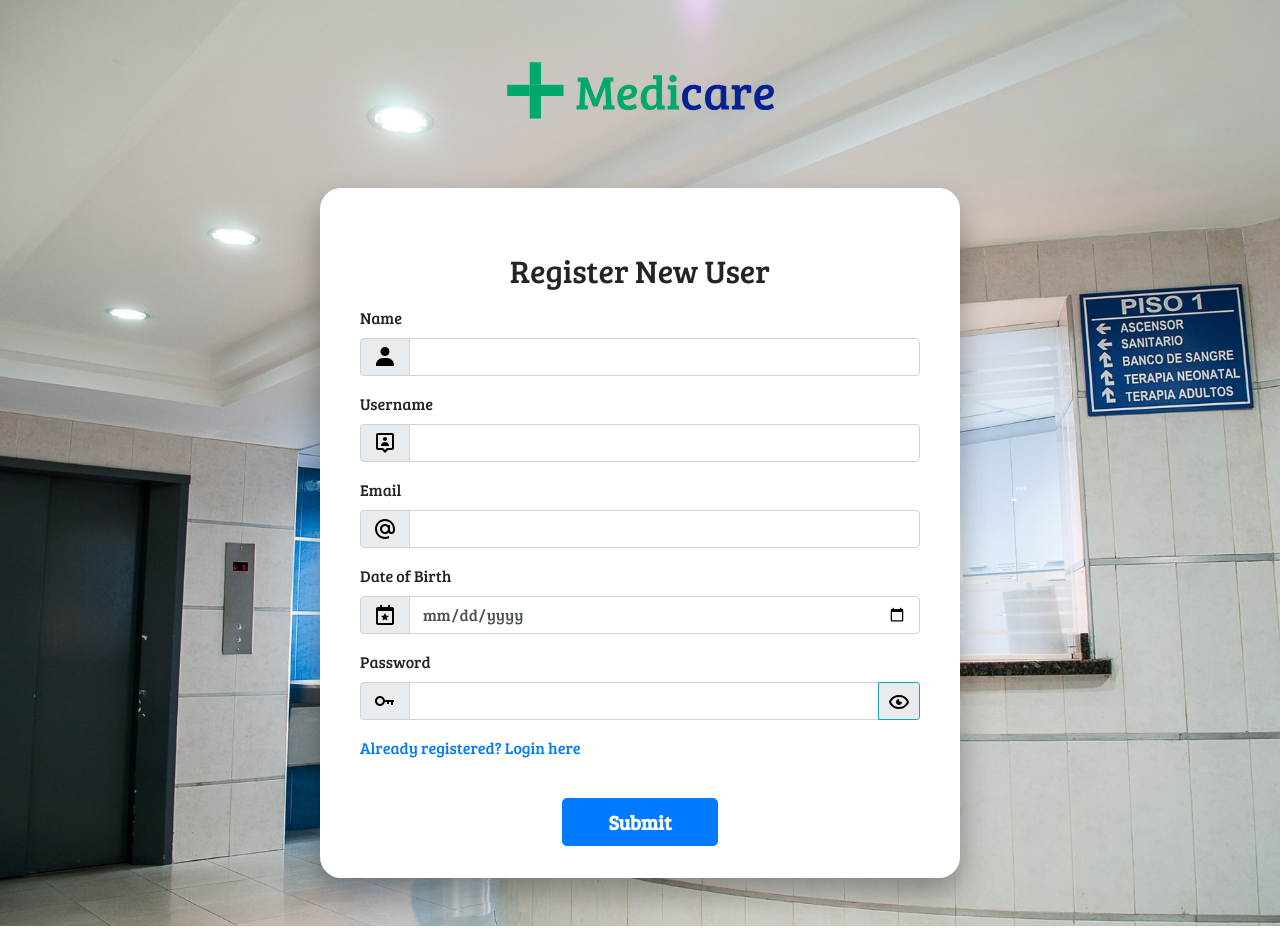
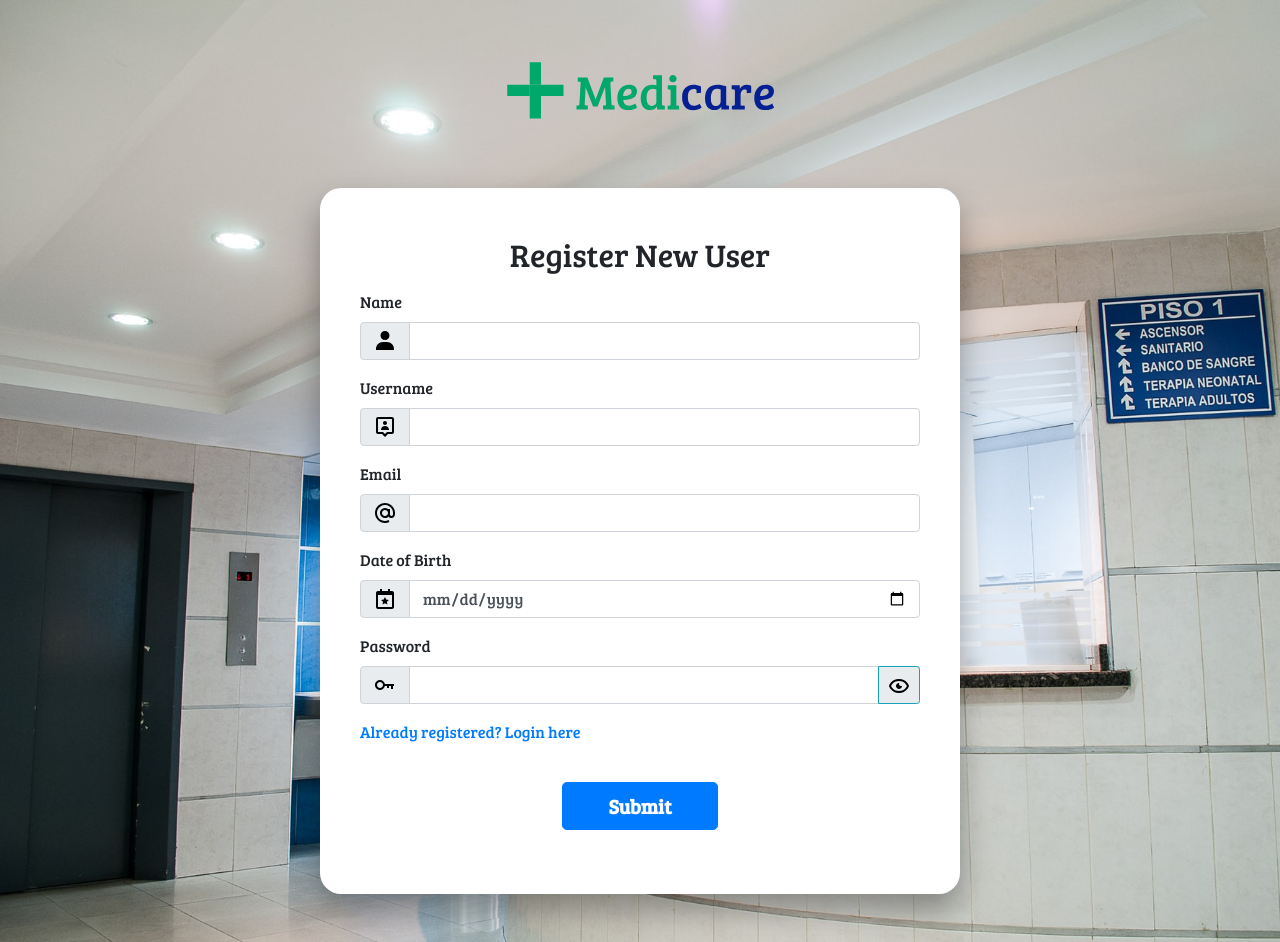
Before and after one commit to ridays2001/medicare-client, a React (Create React App) app: page /register in a window 1280 px wide. Built offline with nearby package versions, Linux system fonts and the light colour scheme.

Commit message:
Style: padding

```diff
--- a/src/routes/login.tsx
+++ b/src/routes/login.tsx
@@ -22,7 +22,7 @@ const Login = () => {
 	const [pass, setPass] = useState(false);
 
 	return (
-		<div className='box col-11 col-md-6 mx-auto justify-content-center'>
+		<div className='box col-11 col-md-6 mx-auto justify-content-center py-5'>
 			<h2 id='title' className='text-center'>
 				Login
 			</h2>
--- a/src/routes/register.tsx
+++ b/src/routes/register.tsx
@@ -22,7 +22,7 @@ const Register = () => {
 	const [pass, setPass] = useState(false);
 
 	return (
-		<div className='box col-11 col-md-6 mx-auto justify-content-center'>
+		<div className='box col-11 col-md-6 mx-auto justify-content-center py-5'>
 			<h2 id='title' className='text-center'>
 				Register New User
 			</h2>
```
